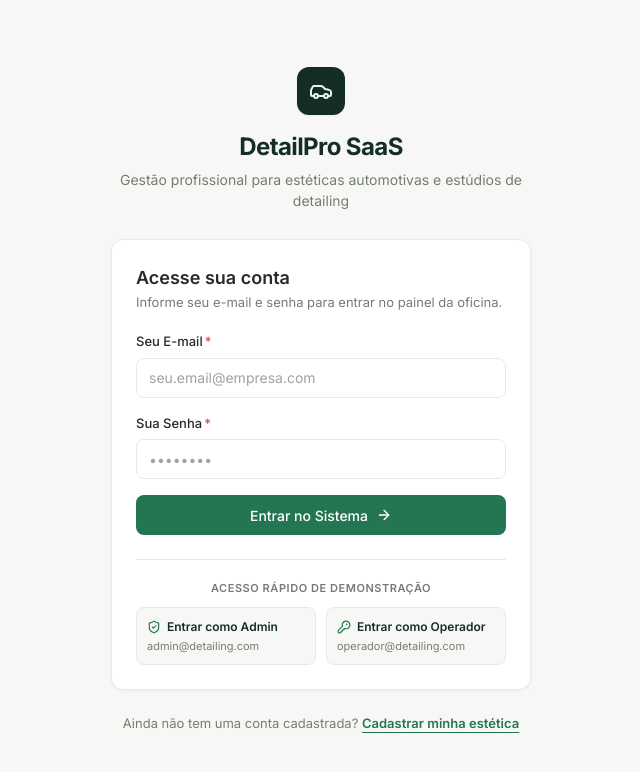
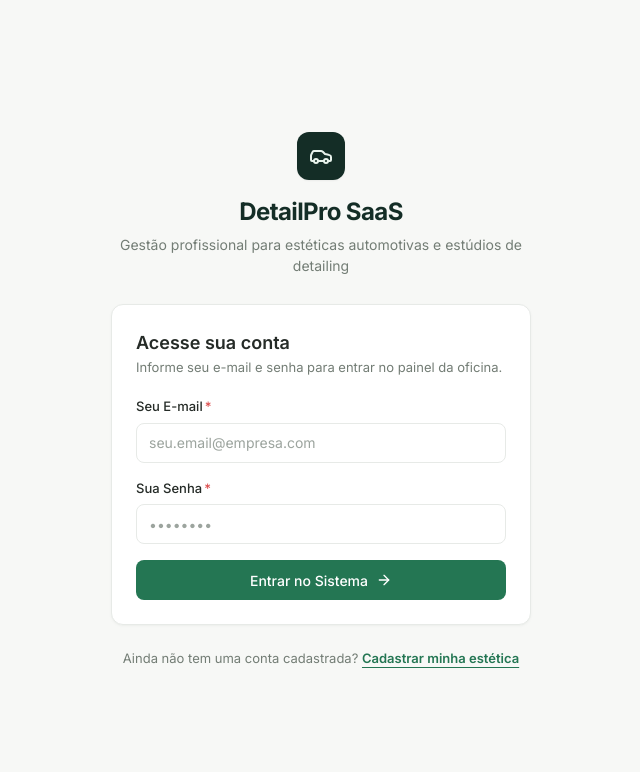
Before and after one commit to FlipLM/estetica-automotiva, a Next.js app: page /login in a window 1280 px wide. Shown: the top 772 px of the page, without its empty margins (319-959 px from the left). Built offline with nearby package versions, Linux system fonts and the light colour scheme.

Commit message:
security: remover atalhos de demonstracao do login e apagar conta demo admin detailing

```diff
--- a/src/app/(auth)/login/page.tsx
+++ b/src/app/(auth)/login/page.tsx
@@ -3,7 +3,7 @@
 import { useState } from "react";
 import { useRouter } from "next/navigation";
 import Link from "next/link";
-import { ShieldCheck, Car, KeyRound, ArrowRight } from "lucide-react";
+import { Car, ArrowRight } from "lucide-react";
 import { Button, Input, Alert, Card } from "@/components/ui";
 
 export default function LoginPage() {
@@ -42,12 +42,6 @@ export default function LoginPage() {
   async function handleLogin(e: React.FormEvent) {
     e.preventDefault();
     await performLogin(email, password);
-  }
-
-  function handleQuickLogin(userEmail: string) {
-    setEmail(userEmail);
-    setPassword("senha123");
-    performLogin(userEmail, "senha123");
   }
 
   return (
@@ -110,44 +104,6 @@ export default function LoginPage() {
               Entrar no Sistema
             </Button>
           </form>
-
-          {/* Atalhos de Demonstração / Teste Local */}
-          <div className="mt-6 pt-5 border-t border-[#E7EAE7]">
-            <p className="text-[11px] font-semibold uppercase tracking-wider text-[#737D75] mb-2.5 text-center">
-              Acesso Rápido de Demonstração
-            </p>
-            <div className="grid grid-cols-2 gap-2.5">
-              <button
-                type="button"
-                disabled={loading}
-                onClick={() => handleQuickLogin("admin@detailing.com")}
-                className="p-2.5 rounded-[8px] bg-[#F7F8F6] hover:bg-[#E9F3EC] border border-[#E7EAE7] hover:border-[#247653]/40 text-left transition-all cursor-pointer disabled:opacity-60"
-              >
-                <div className="flex items-center gap-1.5 text-[#142D26] font-semibold text-[12px] mb-0.5">
-                  <ShieldCheck className="w-3.5 h-3.5 text-[#247653]" />
-                  <span>Entrar como Admin</span>
-                </div>
-                <p className="text-[11px] text-[#737D75] truncate">
-                  admin@detailing.com
-                </p>
-              </button>
-
-              <button
-                type="button"
-                disabled={loading}
-                onClick={() => handleQuickLogin("operador@detailing.com")}
-                className="p-2.5 rounded-[8px] bg-[#F7F8F6] hover:bg-[#E9F3EC] border border-[#E7EAE7] hover:border-[#247653]/40 text-left transition-all cursor-pointer disabled:opacity-60"
-              >
-                <div className="flex items-center gap-1.5 text-[#142D26] font-semibold text-[12px] mb-0.5">
-                  <KeyRound className="w-3.5 h-3.5 text-[#247653]" />
-                  <span>Entrar como Operador</span>
-                </div>
-                <p className="text-[11px] text-[#737D75] truncate">
-                  operador@detailing.com
-                </p>
-              </button>
-            </div>
-          </div>
         </Card>
 
         <p className="text-center text-[13px] text-[#737D75] mt-6">
```
Also changed, not shown: 1 other file (tests, documents, lock files or other folders).
